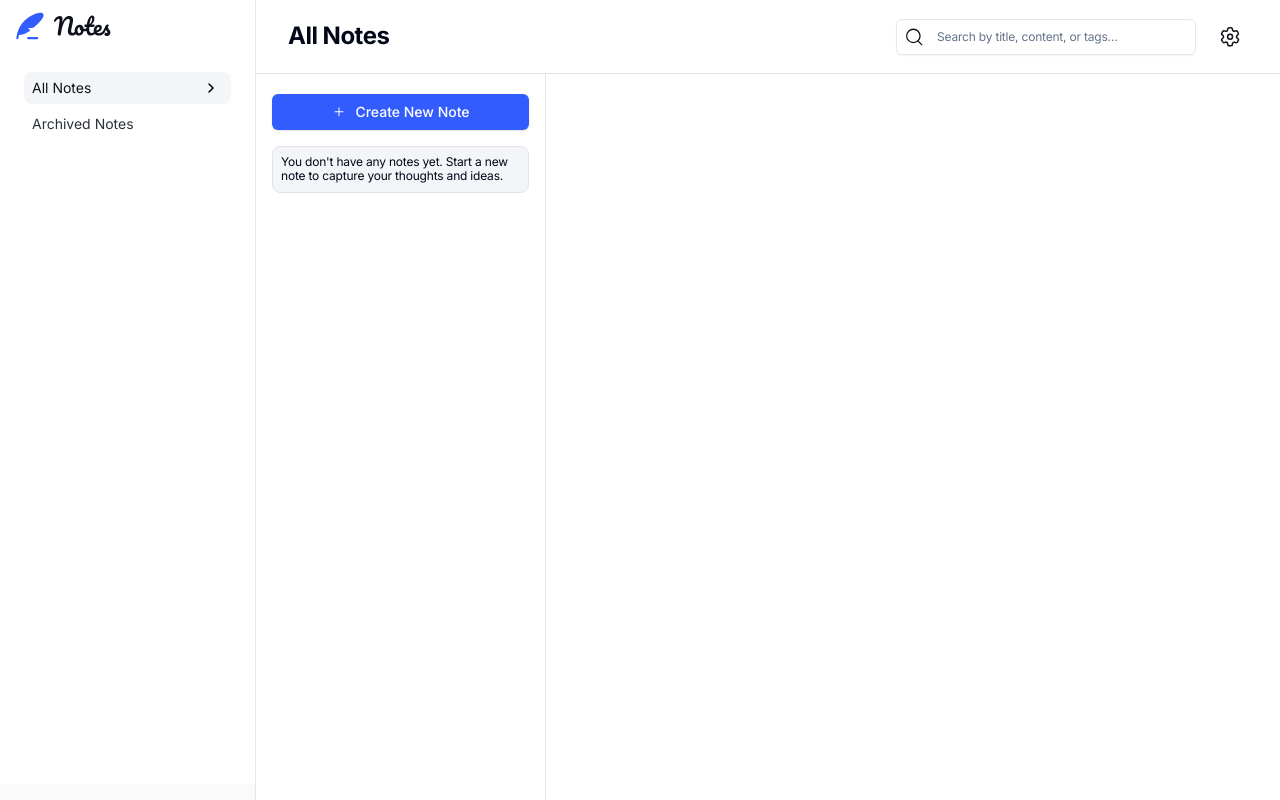
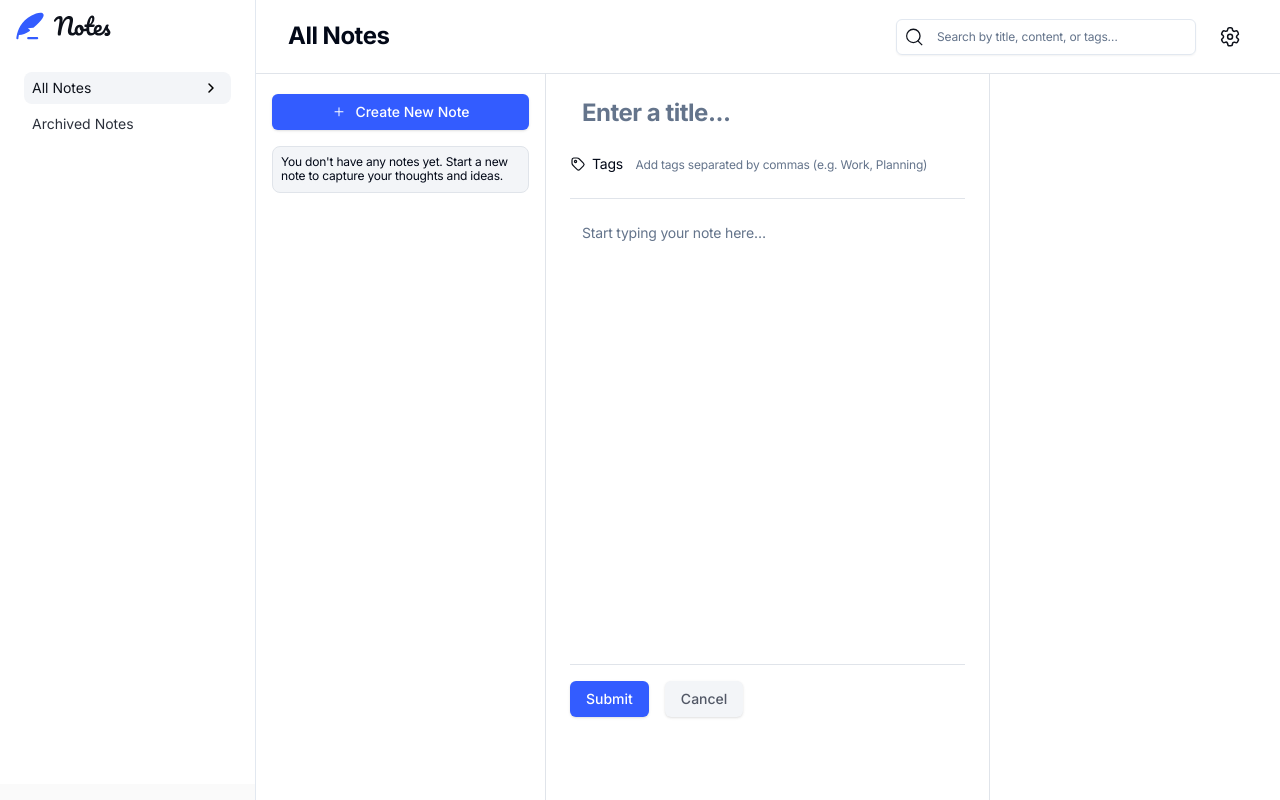
Before and after one commit to Briuwu/note-taking-app, a Next.js app: page / in a window 1280 px wide. Built offline with nearby package versions, Linux system fonts and the light colour scheme.

Commit message:
Add CreateNoteForm and Note components; update layout for note-taking functionality

```diff
--- a/app/(root)/layout.tsx
+++ b/app/(root)/layout.tsx
@@ -7,7 +7,7 @@ function RootLayout({ children }: Readonly<{ children: React.ReactNode }>) {
   return (
     <SidebarProvider>
       <AppSidebar />
-      <main className="relative min-h-screen w-full">
+      <main className="relative grid h-full min-h-screen w-full grid-rows-[auto,1fr]">
         <NotesHeader />
         {children}
         <div className="fixed bottom-0 left-0 right-0 lg:hidden">
--- a/app/(root)/page.tsx
+++ b/app/(root)/page.tsx
@@ -1,11 +1,14 @@
 import { CreateNoteBtn } from "@/components/create-note-btn";
+import { Note } from "@/components/note";
 import { Notes } from "@/components/notes";
 
 function Home() {
   return (
-    <div className="w-full">
+    <div className="flex h-full w-full">
       <Notes />
       <CreateNoteBtn className="fixed bottom-[85px] right-8 h-16 w-16 rounded-full text-3xl lg:hidden" />
+      <Note />
+      <div className="mr-8 w-[258px]" />
     </div>
   );
 }
--- /dev/null
+++ b/components/create-note-form.tsx
@@ -0,0 +1,125 @@
+"use client";
+
+import { zodResolver } from "@hookform/resolvers/zod";
+import { useForm } from "react-hook-form";
+import { z } from "zod";
+
+import { Button } from "@/components/ui/button";
+import {
+  Form,
+  FormControl,
+  FormField,
+  FormItem,
+  FormLabel,
+  FormMessage,
+} from "@/components/ui/form";
+import { Input } from "@/components/ui/input";
+import { Separator } from "./ui/separator";
+import Image from "next/image";
+import { Textarea } from "./ui/textarea";
+
+const formSchema = z.object({
+  title: z.string().min(2),
+  tags: z.string().min(2),
+  content: z.string().min(2),
+});
+
+export function CreateNoteForm() {
+  const form = useForm<z.infer<typeof formSchema>>({
+    resolver: zodResolver(formSchema),
+    defaultValues: {
+      title: "",
+      tags: "",
+    },
+  });
+
+  function onSubmit(values: z.infer<typeof formSchema>) {
+    // Do something with the form values.
+    // ✅ This will be type-safe and validated.
+    console.log(values);
+  }
+
+  return (
+    <Form {...form}>
+      <form
+        onSubmit={form.handleSubmit(onSubmit)}
+        className="grid grid-rows-[auto,1fr] gap-4"
+      >
+        <div className="space-y-4 border-b border-neutral-200 pb-4">
+          <FormField
+            control={form.control}
+            name="title"
+            render={({ field }) => (
+              <FormItem className="text-preset-1">
+                <FormControl>
+                  <Input
+                    placeholder="Enter a title..."
+                    {...field}
+                    className="border-0 text-black placeholder-black shadow-none"
+                  />
+                </FormControl>
+                <FormMessage />
+              </FormItem>
+            )}
+          />
+          <FormField
+            control={form.control}
+            name="tags"
+            render={({ field }) => (
+              <FormItem className="text-preset-5 flex items-center gap-2 space-y-0">
+                <FormLabel className="flex items-center gap-[6px] font-normal">
+                  <Image
+                    src={"/images/icon-tag.svg"}
+                    alt=""
+                    width={24}
+                    height={24}
+                    className="aspect-square w-4"
+                  />
+                  <span>Tags</span>
+                </FormLabel>
+                <FormControl>
+                  <Input
+                    placeholder="Add tags separated by commas (e.g. Work, Planning)"
+                    {...field}
+                    className="border-0 text-black placeholder-black shadow-none"
+                  />
+                </FormControl>
+                <FormMessage />
+              </FormItem>
+            )}
+          />
+        </div>
+        <FormField
+          control={form.control}
+          name="content"
+          render={({ field }) => (
+            <FormItem className="text-preset-5 flex h-full min-h-[calc(100vh-350px)] space-y-0 border-b border-neutral-200">
+              <FormControl>
+                <Textarea
+                  placeholder="Start typing your note here…"
+                  {...field}
+                  className="h-full resize-none border-0 text-black placeholder-black shadow-none focus-visible:ring-0"
+                />
+              </FormControl>
+              <FormMessage />
+            </FormItem>
+          )}
+        />
+        <div className="flex items-center gap-4">
+          <Button
+            type="submit"
+            className="text-preset-4 justify-self-start bg-blue-500 text-white"
+          >
+            Submit
+          </Button>
+          <Button
+            type="button"
+            className="text-preset-4 justify-self-start bg-neutral-100 text-neutral-600"
+          >
+            Cancel
+          </Button>
+        </div>
+      </form>
+    </Form>
+  );
+}
--- /dev/null
+++ b/components/note.tsx
@@ -0,0 +1,11 @@
+import { CreateNoteForm } from "./create-note-form";
+import { ShowNote } from "./show-note";
+
+export const Note = () => {
+  return (
+    <div className="flex-1 border-r border-neutral-200 px-6 py-5">
+      <CreateNoteForm />
+      {/* <ShowNote /> */}
+    </div>
+  );
+};
--- a/components/notes.tsx
+++ b/components/notes.tsx
@@ -2,7 +2,7 @@ import { CreateNoteBtn } from "./create-note-btn";
 
 export const Notes = () => {
   return (
-    <div className="fixed hidden h-full max-w-[290px] space-y-4 overflow-y-auto border-r border-neutral-200 px-4 py-5 lg:block">
+    <div className="hidden max-w-[290px] space-y-4 overflow-y-auto border-r border-neutral-200 px-4 py-5 lg:block">
       <CreateNoteBtn>Create New Note</CreateNoteBtn>
       <p className="text-preset-5 rounded-lg border border-neutral-200 bg-neutral-100 p-2">
         You don&apos;t have any notes yet. Start a new note to capture your
--- /dev/null
+++ b/components/show-note.tsx
@@ -0,0 +1,3 @@
+export const ShowNote = () => {
+  return <div>ShowNote</div>;
+};
```
